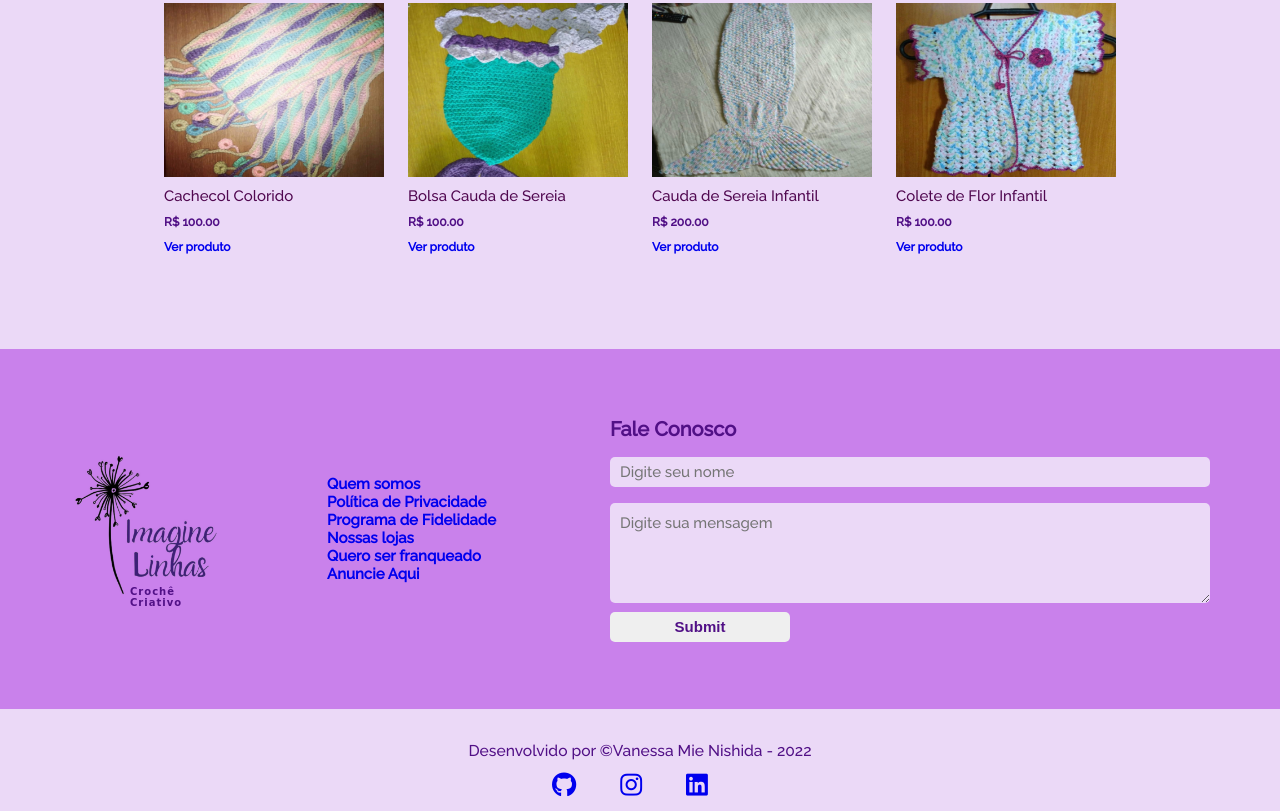
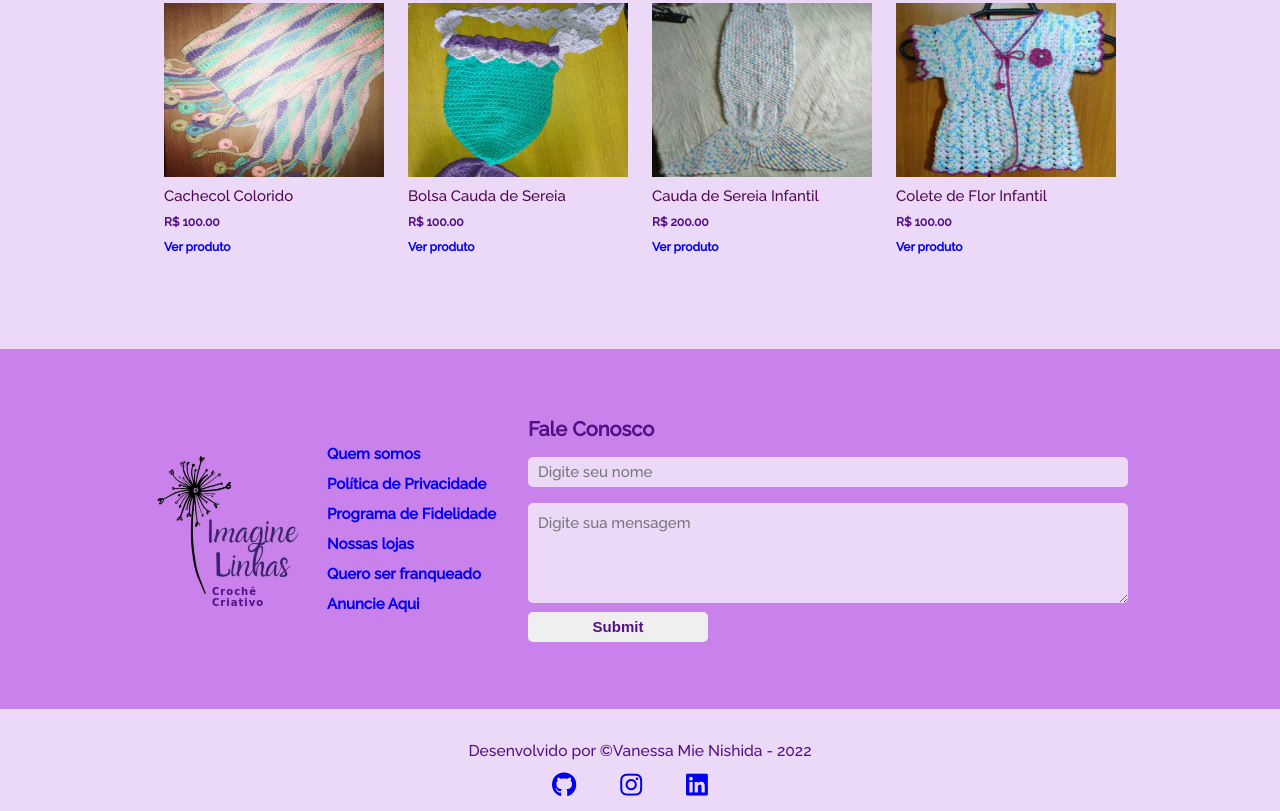
Before and after one commit to vanessamie/imagine-linhas, a plain HTML site: page index.html in a window 1280 px wide. Shown: the part 1565-2376 px from the top of the page. Drawn offline with Linux system fonts and the light colour scheme; a web font is replaced by a local one.

Commit message:
margem do footer ajustado!

```diff
--- a/assets/css/footer/footer-contato-botao.css
+++ b/assets/css/footer/footer-contato-botao.css
@@ -1,6 +1,7 @@
 /*----- FOOTER FORMULARIO BTN-----*/
 .form__btn {
     border-radius: 0.5rem;
+
     color: var(--color);
     font-size: 1.5rem;
     font-weight: bold;
@@ -8,17 +9,29 @@
     height: 3rem;
     margin-top: 0.8rem;
     text-align: center;
-    width: 30%;
 }
 
 .form__btn:hover {
     background: var(--color);
+    box-shadow: 2px 2px 5px 0 var(--color);
     color: var(--background);
-    filter: brightness(1.2);
+    font-size: 2rem;
+
+    height: 4rem;
     letter-spacing: 0.2rem;
-
-    margin-left: 1rem;
     margin-top: 0.8rem;
     opacity: 0.8;
-    transform: scale(1.1);
 }
+
+/*----- RESPONSIVO -----*/
+@media screen and (min-width: 0) {
+    .form__btn {
+        width: 100%;
+    }
+}
+
+@media screen and (min-width: 480px) {
+    .form__btn {
+        width: 30%;
+    }
+}
--- a/assets/css/footer/footer-contato-formulario.css
+++ b/assets/css/footer/footer-contato-formulario.css
@@ -20,7 +20,6 @@
     height: 3rem;
 }
 
-
 #form__nome:focus,
 #form__mensagem:focus {
     outline: none;
@@ -34,14 +33,9 @@
     }
 }
 
-@media screen and (min-width: 768px) {
-
-}
-
 @media screen and (min-width: 1024px) {
     #form__mensagem {
         height: 10rem;
         line-height: 2rem;
     }
-
 }
--- a/assets/css/footer/footer-links.css
+++ b/assets/css/footer/footer-links.css
@@ -7,6 +7,19 @@
     font-weight: bold;
 
     justify-content: space-between;
-    text-align: start;
+    line-height: 3rem;
     width: 17.6rem;
 }
+
+/*----- RESPONSIVO -----*/
+@media screen and (min-width: 0) {
+    .rodape__links {
+        text-align: center;
+    }
+}
+
+@media screen and (min-width: 768px) {
+    .rodape__links {
+        text-align: start;
+    }
+}
--- a/assets/css/footer/footer.css
+++ b/assets/css/footer/footer.css
@@ -17,26 +17,35 @@
         flex-wrap: wrap;
         gap: 3rem 10rem;
 
-        height: 70rem;
+        height: 80rem;
         justify-content: center;
-        padding: 4rem 5rem;
+        padding: 4rem;
+    }
+}
+@media screen and (min-width: 526px) {
+    .rodape__principal {
+        gap: 1rem 10rem;
+        height: 57rem;
+        padding: 5rem;
     }
 }
 
 @media screen and (min-width: 768px) {
     .rodape__principal {
         gap: 2rem;
-        height: 55rem;
+        height: 60rem;
 
         justify-content: space-evenly;
-        padding: 6.4rem 7rem;
+        padding: 7rem;
     }
 }
 
 @media screen and (min-width: 1024px) {
     .rodape__principal {
         flex-wrap: nowrap;
+        gap: 0;
         height: 36rem;
         justify-content: space-between;
+        padding: 6.4rem 15.2rem;
     }
 }
```
